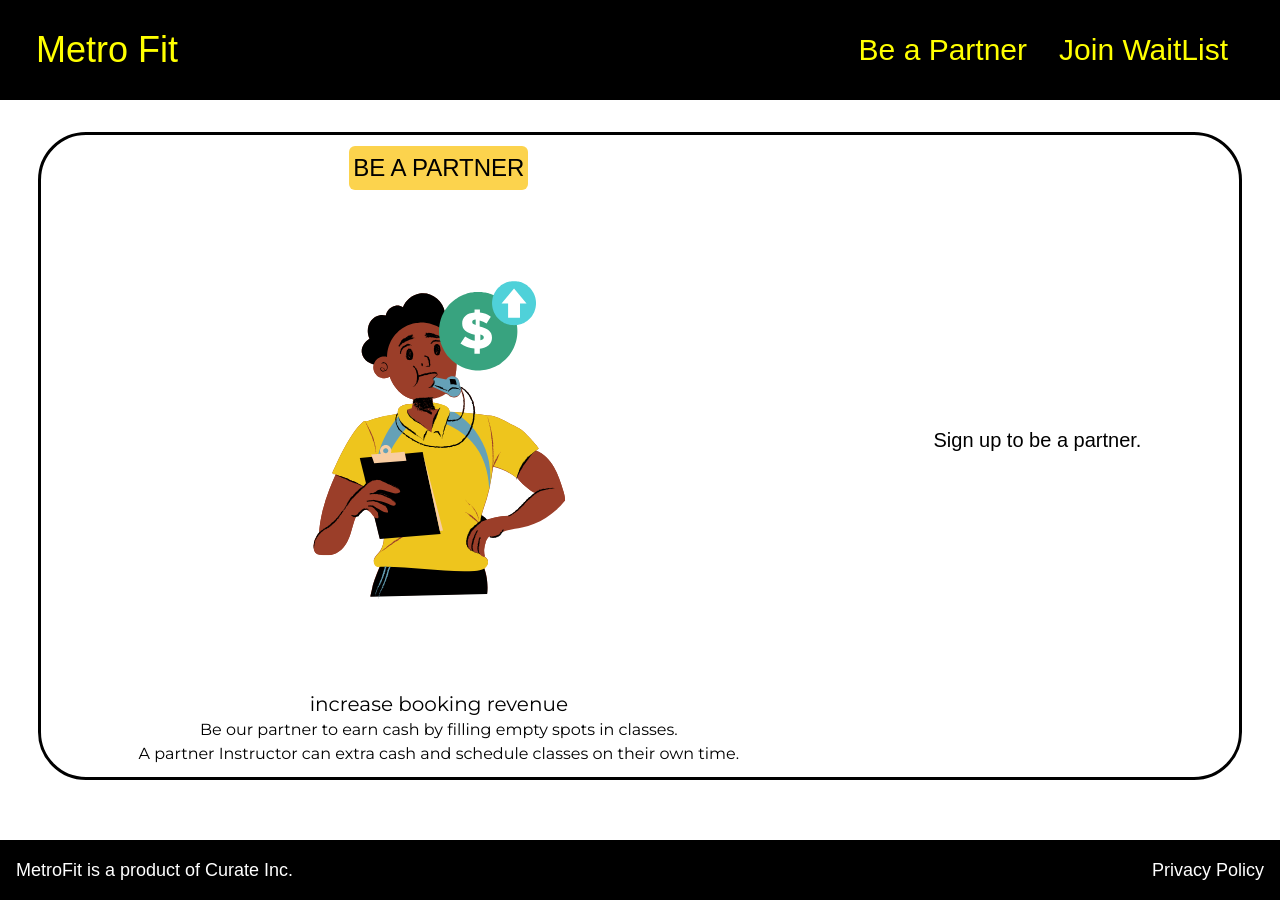
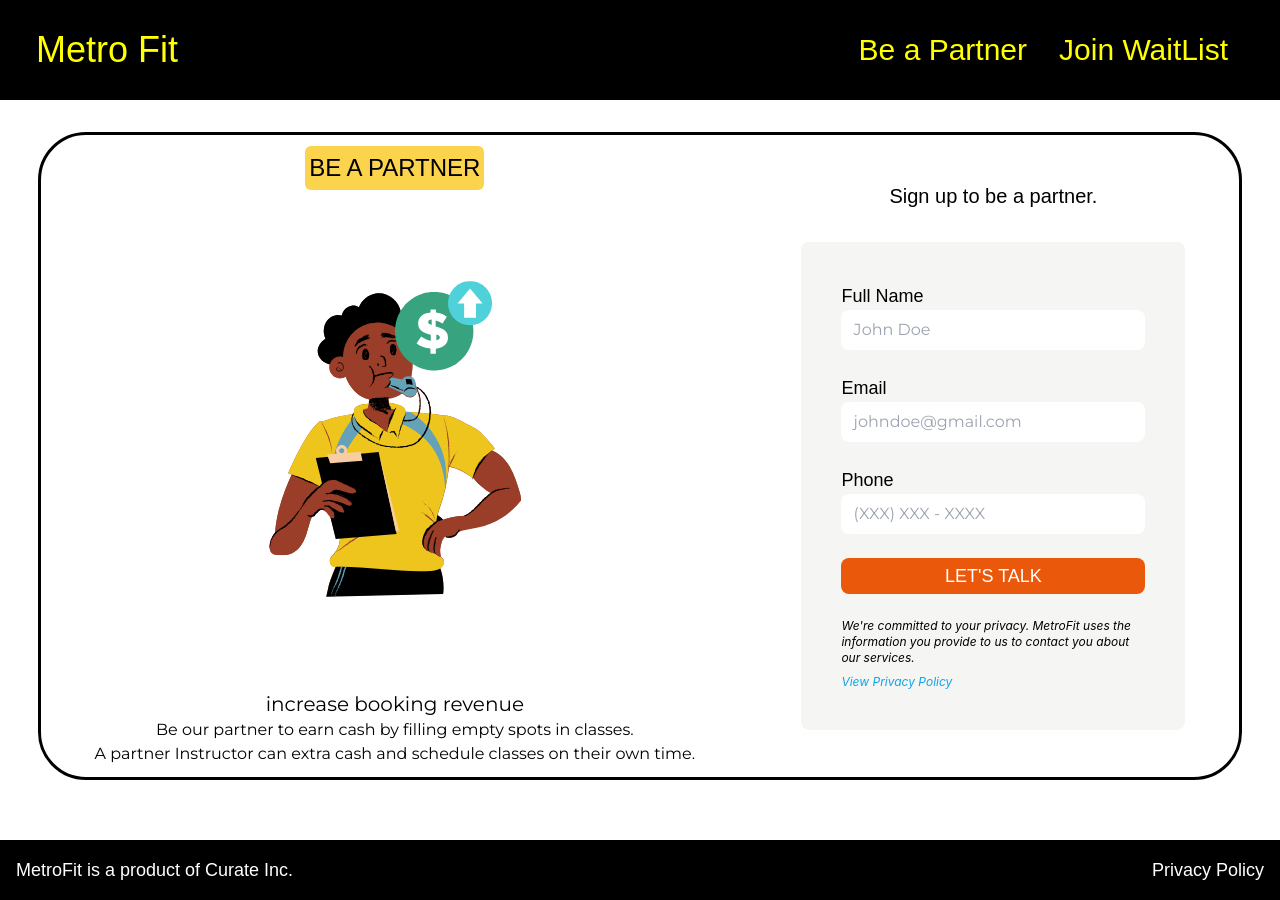
Before and after one commit to sweetmangoes/landing-page, a Next.js app in the folder metrofit-landing/: page /partner in a window 1280 px wide. Built offline with nearby package versions, Linux system fonts and the light colour scheme; a web font is replaced by a local one.

Commit message:
Added partnerform

```diff
--- /dev/null
+++ b/metrofit-landing/components/PartnerForm.js
@@ -0,0 +1,86 @@
+import { useState } from 'react';
+import Link from "next/link";
+
+export default function PartnerForm() {
+
+  const [first, setFirst] = useState('');
+  const [last, setLast] = useState('');
+
+  // async function for submitting the states to the api.
+  const handleSubmit = async (event) => {
+    event.preventDefault(); // Remove default to ensure no rerouting
+
+    const form = {
+      first,
+      last
+    }
+
+    // Submit response to the api/submit.js
+    const response = await fetch('api/submit', {
+      method: 'POST',
+      headers: {
+        'Accept': 'application/json',
+        'Content-Type': 'application/json'
+      },
+      body: JSON.stringify(form)
+    })
+
+    // Returned content from the response
+    const content = await response.json();
+
+    // This should be removed at a later date. Currently used to reset the forms data.
+    setFirst('');
+    setLast('');
+
+  }
+
+  return (
+    <div className="bg-stone-100 text-black flex flex-col w-96 p-10 rounded-lg">
+      <form className='border-solid'>
+          <div className='flex flex-col'>
+            <label className='font-monomaniac text-lg'>
+              Full Name
+            </label>
+            <input placeholder=' John Doe' className='bg-white font-montserrat p-2 rounded-lg'/>
+          </div>
+          <br/>
+          <div className='flex flex-col'>
+            <label className='font-monomaniac text-lg'>
+              Email
+            </label>
+            <input placeholder=' johndoe@gmail.com'  className='bg-white font-montserrat p-2 rounded-lg'/>
+          </div>
+          <br/>
+          <div className='flex flex-col'>
+            <label className='font-monomaniac text-lg'>
+              Phone
+            </label>
+            <input placeholder=' (XXX) XXX - XXXX' className='bg-white font-montserrat p-2 rounded-lg'/>
+          </div>
+          <br/>
+          <button className='bg-orange-600 rounded-lg w-full hover:bg-orange-300 hover:text-black font-monomaniac text-white p-1 text-lg'>
+            LET'S TALK
+          </button>
+          <div className='text-xs italic flex flex-col space-y-2'>
+            <br />
+            <p>
+              We're committed to your privacy. MetroFit uses the information you provide to us to contact you about our services.
+            </p>
+            <Link className='text-sky-500' href='https://app.termly.io/document/privacy-policy/2ab800f8-0f3f-4a5f-9150-aca7d84591e9'>
+              View Privacy Policy
+            </Link>
+
+          </div>
+
+      </form>
+    </div>
+  )
+}
+
+{/* <form onSubmit={handleSubmit} className='h-auto w-auto border-solid'>
+  <label htmlFor="first" className='sr-only text-black'>First name:</label>
+  <input value={first} onChange={e => setFirst(e.target.value)} type="text" name="first" id="first" />
+  <label htmlFor="last" className='sr-only'>Last name:</label>
+  <input value={last} onChange={e => setLast(e.target.value)} type="text" name="last" id="last" />
+  <button type="submit">Submit</button>
+</form> */}
--- a/metrofit-landing/pages/partner/index.js
+++ b/metrofit-landing/pages/partner/index.js
@@ -1,4 +1,4 @@
-// import Form from "../../components/Form"
+import PartnerForm from "../../components/PartnerForm"
 
 export default function Partner(){
   return(
@@ -28,7 +28,7 @@ export default function Partner(){
             <h1 className="text-black font-monomaniac text-xl text-center text-[2.5rem] pb-8">
               Sign up to be a partner.
             </h1>
-            {/* <Form /> */}
+            <PartnerForm/>
           </div>
         </div>
       </div>
```
